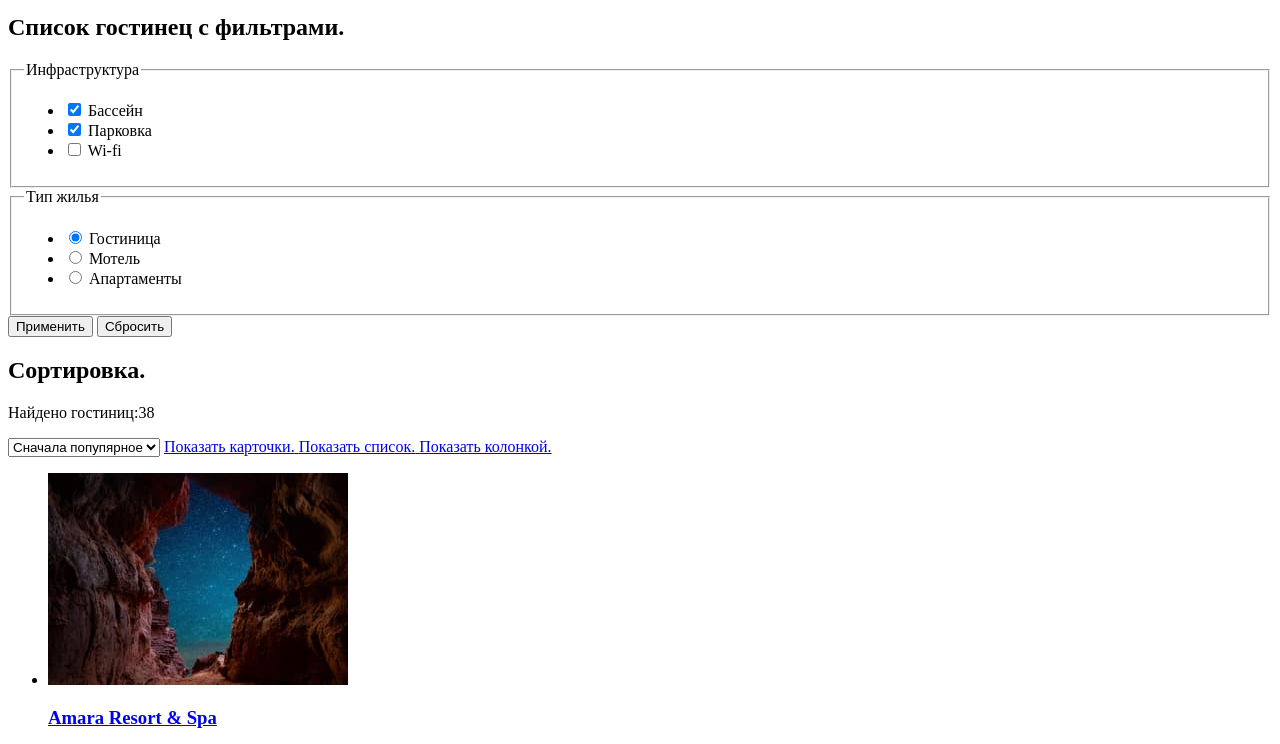
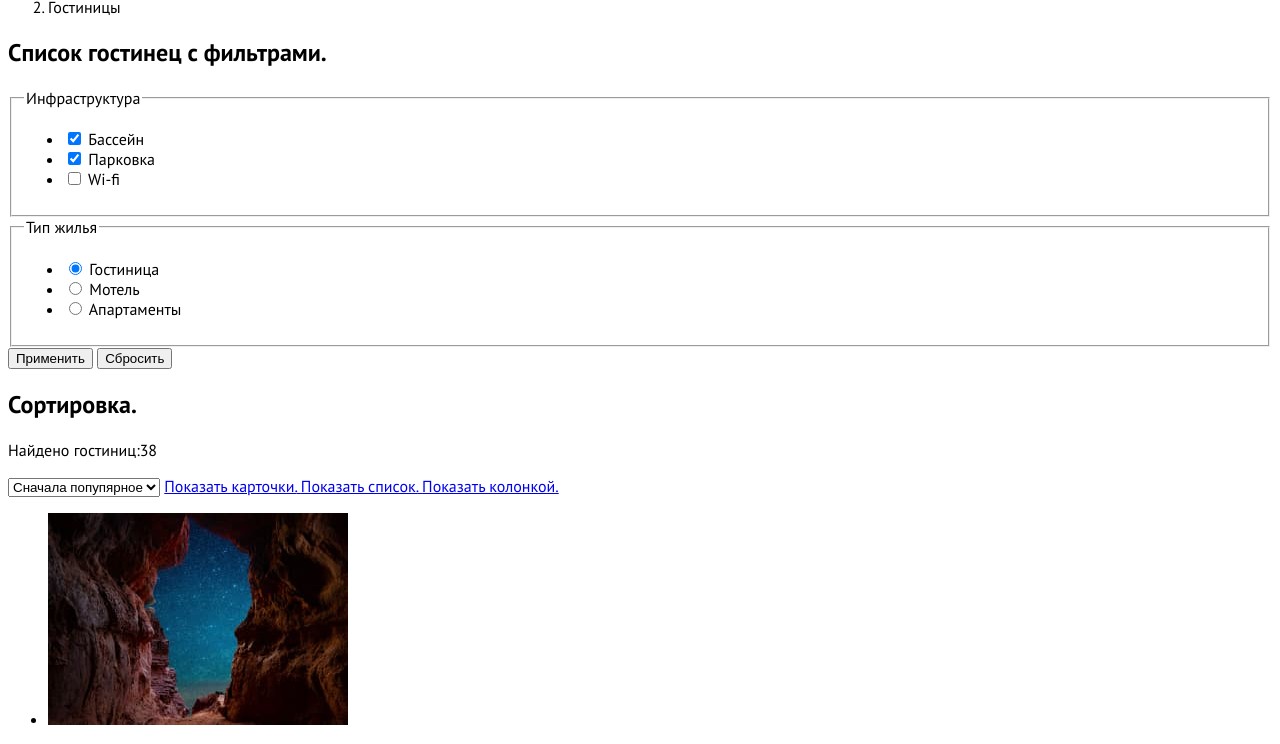
Before and after one commit to htmlacademy-htmlcss/2214851-sedona-36, a plain HTML site: page catalog.html in a window 1280 px wide. Shown: the part 288-1032 px from the top of the page. Drawn offline with Linux system fonts and the light colour scheme.

Commit message:
начинает делать базовую стилизацию

```diff
--- a/catalog.html
+++ b/catalog.html
@@ -3,6 +3,7 @@
   <head>
     <meta charset="utf-8">
     <title>Каталог</title>
+    <link rel="stylesheet" href="styles/style.css">
   </head>
   <body>
     <header class="page-header">
--- /dev/null
+++ b/styles/style.css
@@ -0,0 +1,16 @@
+@font-face {
+  font-family: "PT Sans";
+  font-style: normal;
+  font-weight: 400;
+  src: url("../fonts/ptsans-400.woff2") format("woff2");
+  font-display: swap;
+}
+@font-face {
+  font-family: "PT Sans";
+  font-style: normal;
+  font-weight: 700;
+  src: url("../fonts/ptsans-700.woff2") format("woff2");
+  font-display: swap;}
+  body {
+    font-family: "PT Sans", sans-serif;
+  }
```
Also changed, not shown: index.html (+1 -0 lines).
